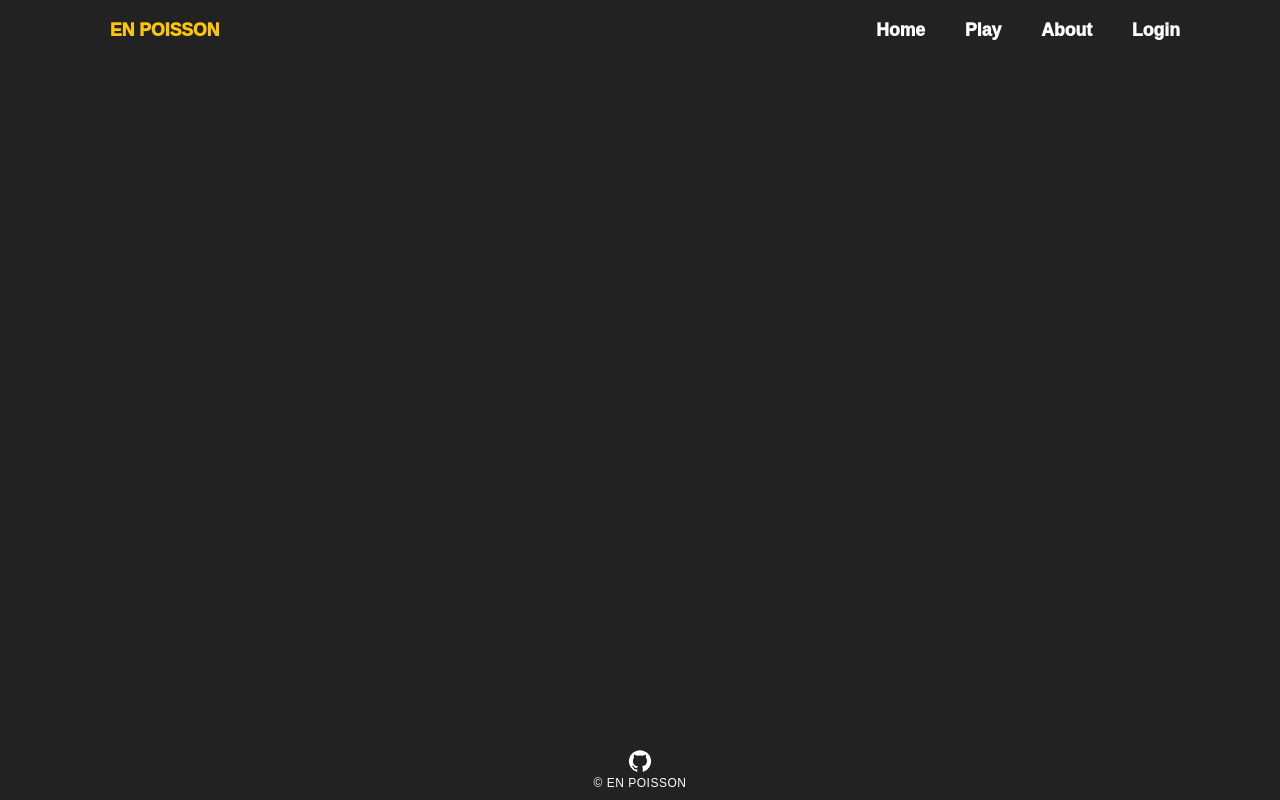
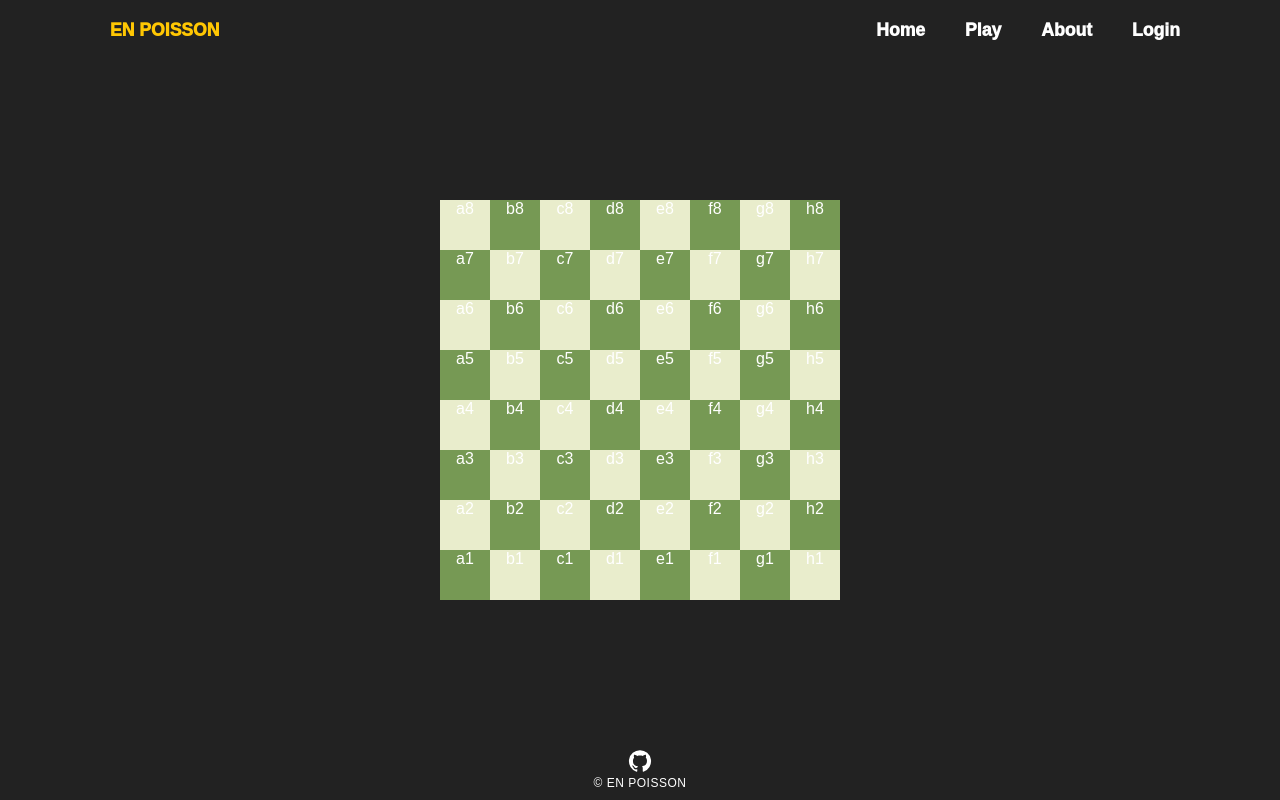
Before and after one commit to tonyjongyoonan/enpoisson, a React (Create React App) app in the folder frontend/: page / in a window 1280 px wide. Built offline with nearby package versions, Linux system fonts and the light colour scheme; a web font is replaced by a local one.

Commit message:
created some semblance of chess board

```diff
--- a/frontend/src/App.js
+++ b/frontend/src/App.js
@@ -1,6 +1,7 @@
 import './App.css';
+import Navbar from './components/Navbar';
 import Footer from './components/Footer';
-import Navbar from './components/Navbar';
+import Board from './components/Board';
 import Home from './pages/Home';
 import { BrowserRouter as Router, Route, Routes } from 'react-router-dom';
 
@@ -12,6 +13,7 @@ function App() {
         <Routes>
           <Route path="/" exact component={Home} />
         </Routes>
+        <Board />
         <Footer />
       </Router>
     </div>
--- /dev/null
+++ b/frontend/src/components/Board.js
@@ -0,0 +1,29 @@
+import React from 'react'
+import '../styles/Board.css'
+
+function Board() {
+
+    const getTileColor = (i,j) => {
+        let c = 'tile'
+        c += (i + j) % 2 === 0 ? '-light' : '-dark'
+        return c
+    }
+
+
+
+    const ranks = Array(8).fill().map((_, i) => 8 - i)
+    const files = Array(8).fill().map((_, i) => String.fromCharCode(97 + i))
+
+    return <div className="board">
+
+        <div className="tiles">
+            {ranks.map((rank, i) =>
+                files.map((file, j) =>
+                    <div key={file + '-' + rank} className={getTileColor(i, j)}>{file}{rank}</div>
+                )
+            )}
+        </div>
+    </div>
+}
+
+export default Board
--- a/frontend/src/components/Footer.js
+++ b/frontend/src/components/Footer.js
@@ -1,7 +1,6 @@
 import React from 'react'
 import GitHubIcon from '@mui/icons-material/GitHub';
 import '../styles/Footer.css';
-import GitHub from '@mui/icons-material/GitHub';
 
 function Footer() {
   return (
--- /dev/null
+++ b/frontend/src/styles/Board.css
@@ -0,0 +1,20 @@
+.board {
+    color: #fff;
+}
+
+.tiles {
+    display: grid;
+    color: #fff;
+    grid-template-columns: repeat(8, var(--tile-size));
+    grid-template-rows: repeat(8, var(--tile-size));
+    width: calc(8 * var(--tile-size));
+    --tile-size: 50px;
+}
+
+.tile-light {
+    background-color: #e9edcc;
+}
+
+.tile-dark {
+    background-color: #769954;
+}
```
